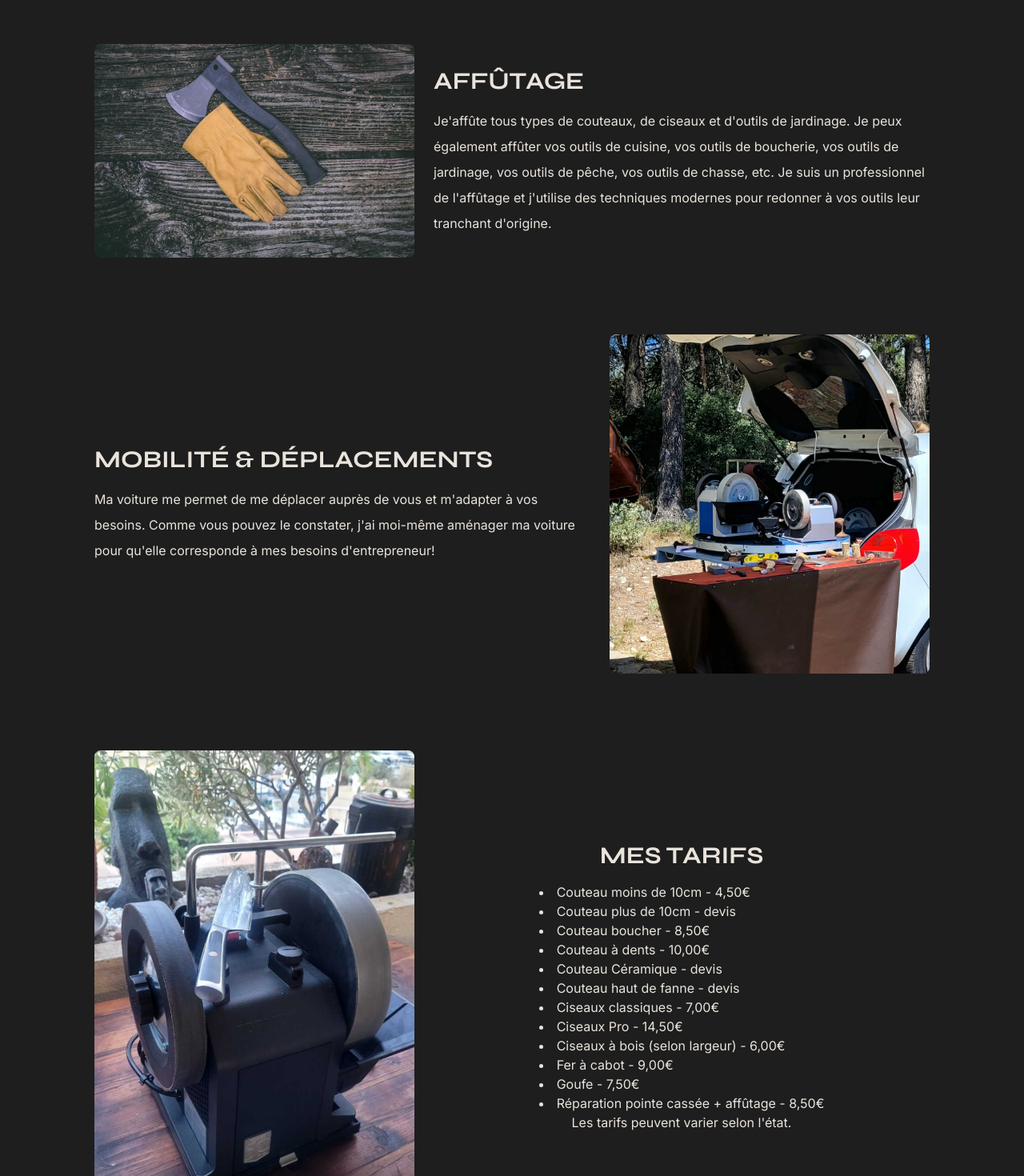
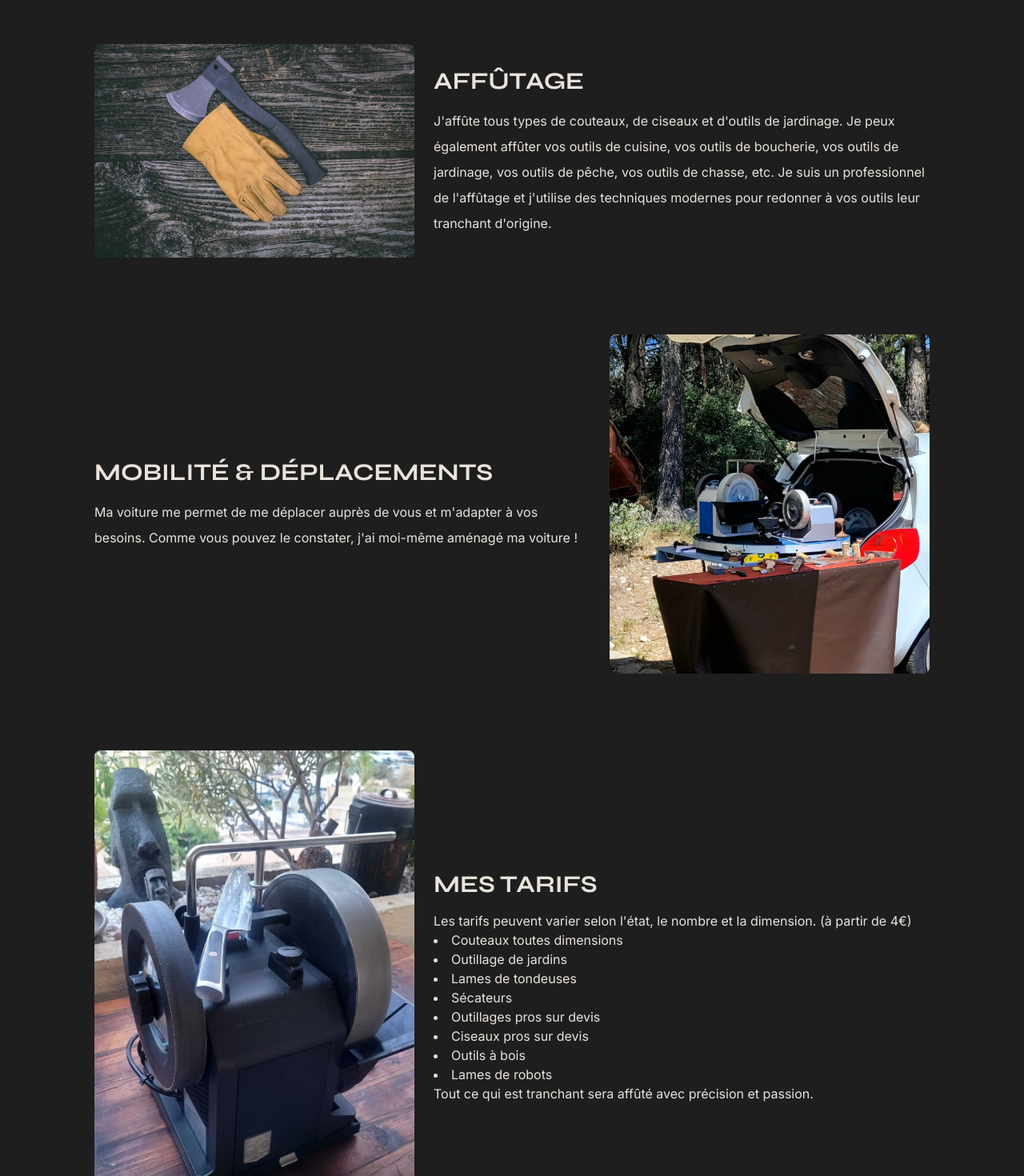
Before and after one commit to MathieuSchaff/daycuttingsharp, a Next.js app: page / in a window 1280 px wide. Shown: the part 1580-3050 px from the top of the page at 80% size. Built offline with nearby package versions, Linux system fonts and the light colour scheme.

Commit message:
content about changed

```diff
--- a/src/components/About.tsx
+++ b/src/components/About.tsx
@@ -10,11 +10,11 @@ const About = () => {
     </h2>
     <section className="flex flex-col md:flex-row items-center justify-center gap-6 mt-12 p-5">
       <div className="sm:w-3/4 md:w-1/2 ">
-        <h3 className="text-2xl md:text-3xl font-bold mb-4">PASSIONNÉS PAR L&apos;ART DE LA PRÉCISION</h3>
+        <h3 className="text-2xl md:text-3xl font-bold mb-4">PASSIONNÉ PAR L&apos;ART DE LA PRÉCISION</h3>
         <p className="leading-8">
           Moi, c&apos;est Jeff.
           <br />
-          Avec une passion pour l&apos;affûtage des couteaux, j&apos;ai développé mes compétences au fil des années pour offrir un service de qualité supérieure. Ayant acquis une expérience précieuse dans l&apos;art de l&apos;affûtage après avoir perfectionné mes techniques auprès de maîtres affûteurs, je suis prêt à mettre mon savoir-faire au service de votre cuisine ou de votre établissement.
+          Avec une passion pour l&apos;affûtage des couteaux, j&apos;ai développé mes compétences au fil des années pour offrir un service de qualité supérieure. Ayant acquis une expérience précieuse dans l&apos;art de l&apos;affûtage après avoir perfectionné mes techniques, je suis prêt à mettre mon savoir-faire au service de votre cuisine ou de votre établissement.
         </p>
       </div>
       <Image
@@ -30,7 +30,7 @@ const About = () => {
       <div className="sm:w-3/4 md:w-1/2 ">
         <h3 className="text-2xl md:text-3xl font-bold mb-4 uppercase">Affûtage</h3>
         <p className="leading-8">
-          Je&apos;affûte tous types de couteaux, de ciseaux et d&apos;outils de jardinage. Je peux également affûter vos outils de cuisine, vos outils de boucherie, vos outils de jardinage, vos outils de pêche, vos outils de chasse, etc. Je suis un professionnel de l&apos;affûtage et j&apos;utilise des techniques modernes pour redonner à vos outils leur tranchant d&apos;origine.
+          J&apos;affûte tous types de couteaux, de ciseaux et d&apos;outils de jardinage. Je peux également affûter vos outils de cuisine, vos outils de boucherie, vos outils de jardinage, vos outils de pêche, vos outils de chasse, etc. Je suis un professionnel de l&apos;affûtage et j&apos;utilise des techniques modernes pour redonner à vos outils leur tranchant d&apos;origine.
         </p>
       </div>
       <Image
@@ -47,7 +47,7 @@ const About = () => {
       <div className="sm:w-3/4 md:w-1/2 ">
         <h3 className="text-2xl md:text-3xl font-bold mb-4 uppercase">Mobilité & Déplacements</h3>
         <p className="leading-8">
-          Ma voiture me permet de me déplacer auprès de vous et m&apos;adapter à vos besoins. Comme vous pouvez le constater, j&apos;ai moi-même aménager ma voiture pour qu&apos;elle corresponde à mes besoins d&apos;entrepreneur!
+          Ma voiture me permet de me déplacer auprès de vous et m&apos;adapter à vos besoins. Comme vous pouvez le constater, j&apos;ai moi-même aménagé ma voiture !
         </p>
       </div>
       <Image
@@ -60,23 +60,22 @@ const About = () => {
       />
     </section>
     <section className="flex flex-col md:flex-row-reverse items-center justify-center gap-6 mt-14 p-5" id="tarifs">
-      <div className="sm:w-3/4 md:w-1/2 flex flex-col items-center" >
+      <div className="sm:w-3/4 md:w-1/2 flex flex-col p-5 sm:p-0" >
         <h3 className="text-2xl md:text-3xl font-bold mb-4 uppercase">Mes tarifs</h3>
+        <p>Les tarifs peuvent varier selon l&apos;état, le nombre et la dimension. (à partir de 4€)</p>
         <ul className="list-disc list-inside">
-          <li>Couteau moins de 10cm - 4,50€</li>
-          <li>Couteau plus de 10cm - devis</li>
-          <li>Couteau boucher - 8,50€</li>
-          <li>Couteau à dents - 10,00€</li>
-          <li>Couteau Céramique - devis</li>
-          <li>Couteau haut de fanne - devis</li>
-          <li>Ciseaux classiques - 7,00€</li>
-          <li>Ciseaux Pro - 14,50€</li>
-          <li>Ciseaux à bois (selon largeur) - 6,00€</li>
-          <li>Fer à cabot - 9,00€</li>
-          <li>Goufe - 7,50€</li>
-          <li>Réparation pointe cassée + affûtage - 8,50€</li>
+          <li> Couteaux toutes dimensions</li>
+          <li> Outillage de jardins</li>
+          <li>Lames de tondeuses</li>
+          <li>Sécateurs</li>
+          <li>Outillages pros sur devis</li>
+          <li>Ciseaux pros sur devis</li>
+          <li>Outils à bois </li>
+          <li>Lames de robots</li>
         </ul>
-        <p>Les tarifs peuvent varier selon l&apos;état.</p>
+        <p>
+          Tout ce qui est tranchant sera affûté avec précision et passion.
+        </p>
       </div>
       <Image
         src={meleuse}
```
